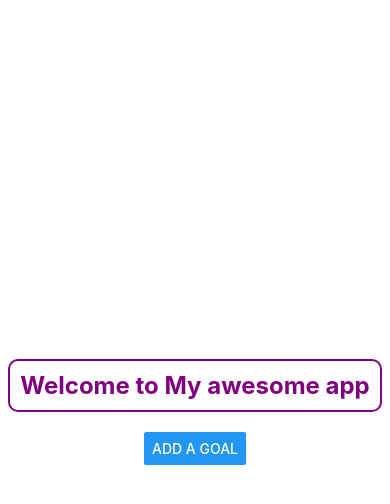
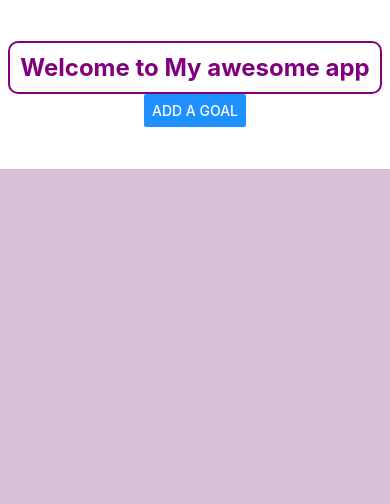
Before and after one commit to yumi-xu/mobile24Fall, a React Native app: screen / in a window 390 px wide. Shown: the top 504 px of the page. Built offline with nearby package versions, Linux system fonts and the light colour scheme.

Commit message:
add Activity – flex

```diff
--- a/App.js
+++ b/App.js
@@ -1,5 +1,5 @@
 import { StatusBar } from 'expo-status-bar';
-import { StyleSheet, Text, TextInput, View, Button } from 'react-native';
+import { SafeAreaView, StyleSheet, Text, TextInput, View, Button } from 'react-native';
 import React, { useState } from 'react';
 import Header from './Components/Header';
 import Input from './Components/Input';
@@ -17,13 +17,19 @@ export default function App() {
   }
 
   return (
-    <View style={styles.container}>
+    <SafeAreaView style={styles.container}>
       <StatusBar style="auto" />
-      <Text style={styles.headerText}>{appName}</Text>
-      <Button title="Add a goal" onPress={() => setIsModalVisible(true)} />
+      <View style={styles.topSection}>
+        <Text style={styles.headerText}>{appName}</Text>
+        <Button title="Add a goal" onPress={() => setIsModalVisible(true)} color="#1E90FF" />
+      </View>
+
       <Input autoFocus={true} inputHandler={handleInputData} visible={isModalVisible}/>
-      <Text style={styles.inputText}>{inputData}</Text>
-    </View>
+      <View style={styles.bottomSection}>
+        <Text style={styles.inputText}>{inputData}</Text>
+      </View>
+    </SafeAreaView>
+
   );
 }
 
@@ -31,24 +37,36 @@ const styles = StyleSheet.create({
   container: {
     flex: 1,
     backgroundColor: '#fff',
+  },
+
+  topSection: {
+    flex: 1, // 占屏幕的 1/5
+    justifyContent: 'center',
     alignItems: 'center',
-    justifyContent: 'center',
   },
+
   headerText: {
     fontSize: 24,
     fontWeight: 'bold',
     color: 'purple',
-    marginBottom: 20,
     textAlign: 'center',
     borderColor: 'purple',
     borderWidth: 2,
     padding: 10,
     borderRadius: 10,
   },
+
+  bottomSection: {
+    flex: 4, // 占屏幕的 4/5
+    backgroundColor: '#D8BFD8', // 调整成类似的浅紫色
+    justifyContent: 'center',
+    alignItems: 'center',
+  },
+
   inputText: {
-    marginTop: 20,
     fontSize: 16,
-    color: 'red',
+    color: 'blue', // 与第二张图片的颜色一致
     textAlign: 'center',
+    paddingTop: 20,
   },
 });
```
